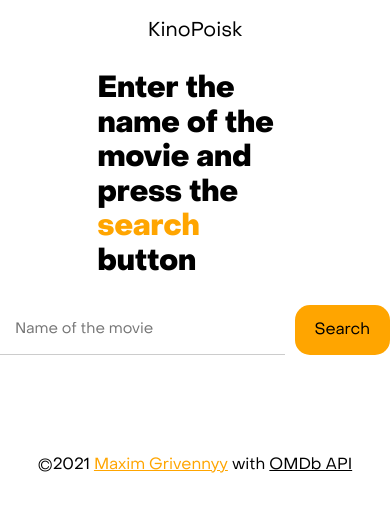
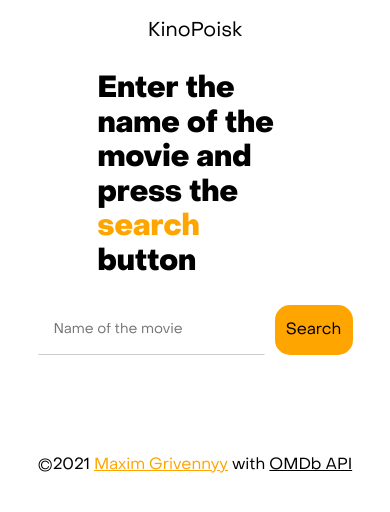
Before and after one commit to maximka76667/kinopoisk, a React (Create React App) app: page / in a window 390 px wide. Shown: the top 512 px of the page. Built offline with nearby package versions, Linux system fonts and the light colour scheme.

Commit message:
change imports and styles

```diff
--- a/src/blocks/form/__input/form__input.css
+++ b/src/blocks/form/__input/form__input.css
@@ -1,25 +1,35 @@
 .form__input {
-  width: 400px;
+  min-width: 400px;
+  width: 30%;
   border: 0;
   padding: 15px;
   margin: 0;
-  font-size: 25px;
+  font-size: 20px;
   outline: 0;
   border-bottom: 1px solid #ccc;
+  border-top: 1px solid transparent;
+  border-left: 1px solid transparent;
+  border-right: 1px solid transparent;
+  transition: all 0.2s;
 }
 
 .form__input:focus {
-  outline: 1px solid #ccc;
+  border: 1px solid #ccc;
+  border-radius: 15px;
 }
 
 @media (max-width: 800px) {
   .form__input {
-    font-size: 20px;
+    min-width: 150px;
+    width: 50%;
+    font-size: 18px;
   }
 }
 
 @media (max-width: 600px) {
   .form__input {
-    font-size: 15px;
+    min-width: 50px;
+    width: 50%;
+    font-size: 14px;
   }
 }
--- a/src/blocks/form/__submit-button/form__submit-button.css
+++ b/src/blocks/form/__submit-button/form__submit-button.css
@@ -1,5 +1,5 @@
 .form__submit-button {
-  width: 150px;
+  width: 15%;
   height: 50px;
   margin: 0 0 0 10px;
   padding: 0;
@@ -15,3 +15,15 @@
   background-color: #000;
   color: #fff;
 }
+
+@media (max-width: 800px) {
+  .form__submit-button {
+    width: 20%;
+  }
+}
+
+@media (max-width: 600px) {
+  .form__submit-button {
+    width: 20%;
+  }
+}
--- a/src/components/App.js
+++ b/src/components/App.js
@@ -1,4 +1,4 @@
-import React from 'react'
+import React, { useState } from 'react'
 import api from '../utils/api'
 import Footer from './Footer';
 import Header from './Header';
@@ -7,15 +7,15 @@
 
 function App() {
 
-  const [title, setTitle] = React.useState('');
-  const [films, setFilms] = React.useState([]);
-  const [activeID, setActiveID] = React.useState('');
-  const [filmDetails, setFilmDetails] = React.useState({});
+  const [title, setTitle] = useState('');
+  const [films, setFilms] = useState([]);
+  const [activeID, setActiveID] = useState('');
+  const [filmDetails, setFilmDetails] = useState({});
 
-  const [isPopupOpen, setIsPopupOpen] = React.useState(false);
+  const [isPopupOpen, setIsPopupOpen] = useState(false);
 
-  const [isSearching, setIsSearching] = React.useState(false);
-  const [error, setError] = React.useState('');
+  const [isSearching, setIsSearching] = useState(false);
+  const [error, setError] = useState('');
 
   function handleChange(e) {
     setTitle(e.target.value);
@@ -38,7 +38,10 @@
   }
 
   function handleCardClick(film) {
-    if(film.imdbID !== activeID) {
+    if(film.imdbID === activeID) {
+      return setIsPopupOpen(true);
+    }
+
     setActiveID(film.imdbID);
     return api.getFilmByID(film.imdbID)
     .then((res) => {
@@ -46,8 +49,6 @@
       setIsPopupOpen(true);
     })
     .catch((err) => console.log(err))
-    }
-    return setIsPopupOpen(true);
   }
 
   function handlePopupClose() {
--- a/src/components/Main.js
+++ b/src/components/Main.js
@@ -1,11 +1,11 @@
 import Film from "./Film";
 import anime from 'animejs/lib/anime.es.js';
-import React from "react";
+import React, { useEffect } from "react";
 import Heart from './Heart'
 
 function Main(props) {
 
-  function createHearts() {
+  function renderHearts() {
     let arr = [];
     for(let i = 0; i < 10; i++) {
       arr.push(<Heart key={i} />);
@@ -15,7 +15,7 @@
 
 
 
-  React.useEffect(() => {
+  useEffect(() => {
     anime({
       targets: '.block:nth-child(-n+5)',
       translateX: () => {
@@ -56,12 +56,16 @@
   return (
     <main className="content">
       <div className="searcher">
-        {createHearts()}
+        {renderHearts()}
       </div>
         <h1 className="content__heading">Enter the name of the movie and press the <span>search</span> button</h1>
         <form className="form" onSubmit={props.onSearch}>
           <input className="form__input" id="title" value={props.title} placeholder="Name of the movie" onChange={props.onChange} required />
-          <button className="form__submit-button" type="submit">{ props.isSearching ? 'Searching...' : 'Search' }</button>
+          <button className="form__submit-button" type="submit">{
+          props.isSearching ?
+          'Searching...' :
+          'Search'
+          }</button>
         </form>
       { props.isSearching && <p className="searcher__loading">Searching...</p> }
       <p className="films__error">{props.error}</p>
```
Also changed, not shown: 2 other files (tests, documents, lock files or other folders). Lines whose indentation alone changed are shown as unchanged.
